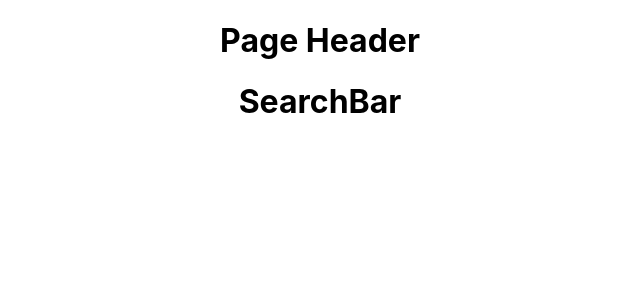
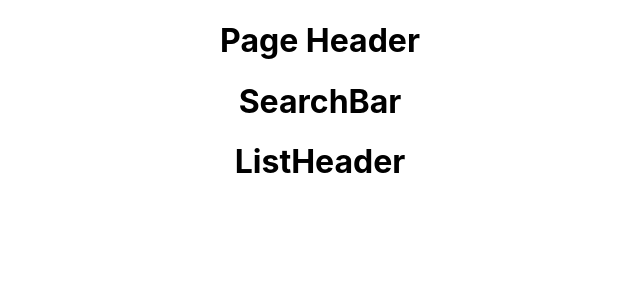
Before and after one commit to hkfernandez/employee-directory, a React (Create React App) app in the folder employee-directory/: page / in a window 1280 px wide. Shown: the top 300 px of the page, without its empty margins (320-960 px from the left). Built offline with nearby package versions, Linux system fonts and the light colour scheme; no server answers.

Commit message:
Add ListHeader.js
File added and connected to EmployeeContainer - still need to add functionality

```diff
--- a/employee-directory/src/Components/EmployeeContainer.js
+++ b/employee-directory/src/Components/EmployeeContainer.js
@@ -1,6 +1,7 @@
 import React from 'react'
 import PageHeader from './PageHeader'
 import API from '../utils/EmployeeAPI'
+import ListHeader from './List Header'
 
 class EmployeeContainer extends React.Component {
 	state = {
@@ -40,6 +41,7 @@ class EmployeeContainer extends React.Component {
 			  handleInputChange={this.handleInputChange}
 			/>
 			{/* <ResultList results={this.state.results} /> */}
+			<ListHeader/>
 		  </div>
 		);
 	  }
--- /dev/null
+++ b/employee-directory/src/Components/List Header.js
@@ -0,0 +1,10 @@
+import React from 'react'
+
+function ListHeader () {
+	return (
+		<>
+		<h1>ListHeader</h1>
+		</>
+	)
+}
+ export default ListHeader;
```
